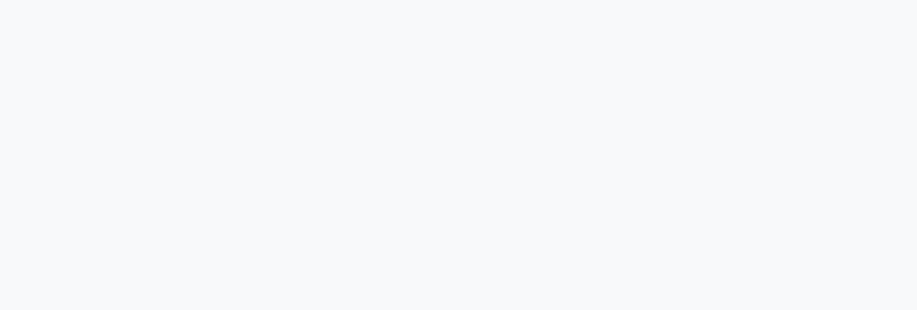
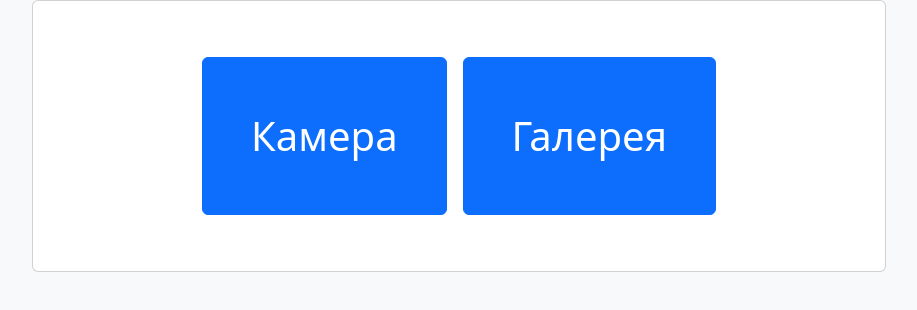
Before and after one commit to Lena05k/camera-application, a React (Create React App) app in the folder frontend/: page /home in a window 1280 px wide. Shown: the top 310 px of the page, without its empty margins (181-1098 px from the left). Built offline with nearby package versions, Linux system fonts and the light colour scheme.

Commit message:
Added main page

```diff
--- a/frontend/src/components/home/Home.jsx
+++ b/frontend/src/components/home/Home.jsx
@@ -1,10 +1,25 @@
+import React from 'react';
+import { Card, Button } from 'react-bootstrap';
+import { Link } from 'react-router-dom';
+
 const Home = () => {
   return (
     <div className="container-fluid h-100">
       <div className="row justify-content-center align-content-center h-100">
-        <div className="col-12 col-md-8 col-xxl-6">
-
-        </div>
+        <Card className="col-12 col-md-8 col-xxl-6">
+          <Card.Body className="col p-5 text-center">
+            <Link to="/camera" variant="outline-primary justify-content-center align-items-center">
+              <Button variant="primary" className="m-2 fs-1 p-5">
+                Камера
+              </Button>
+            </Link>
+            <Link to="/gallery" variant="outline-primary justify-content-center align-items-center">
+              <Button variant="primary" className="p-5 m-2 fs-1">
+                Галерея
+              </Button>
+            </Link>
+          </Card.Body>
+        </Card>
       </div>
     </div>
   );
```
